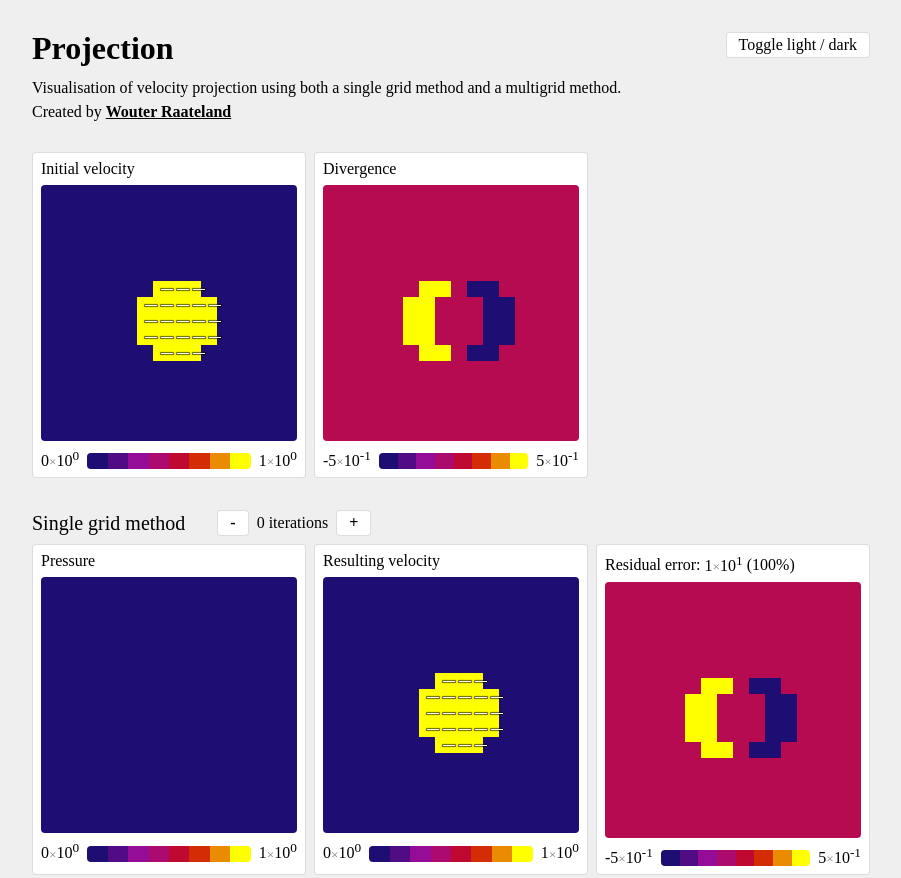
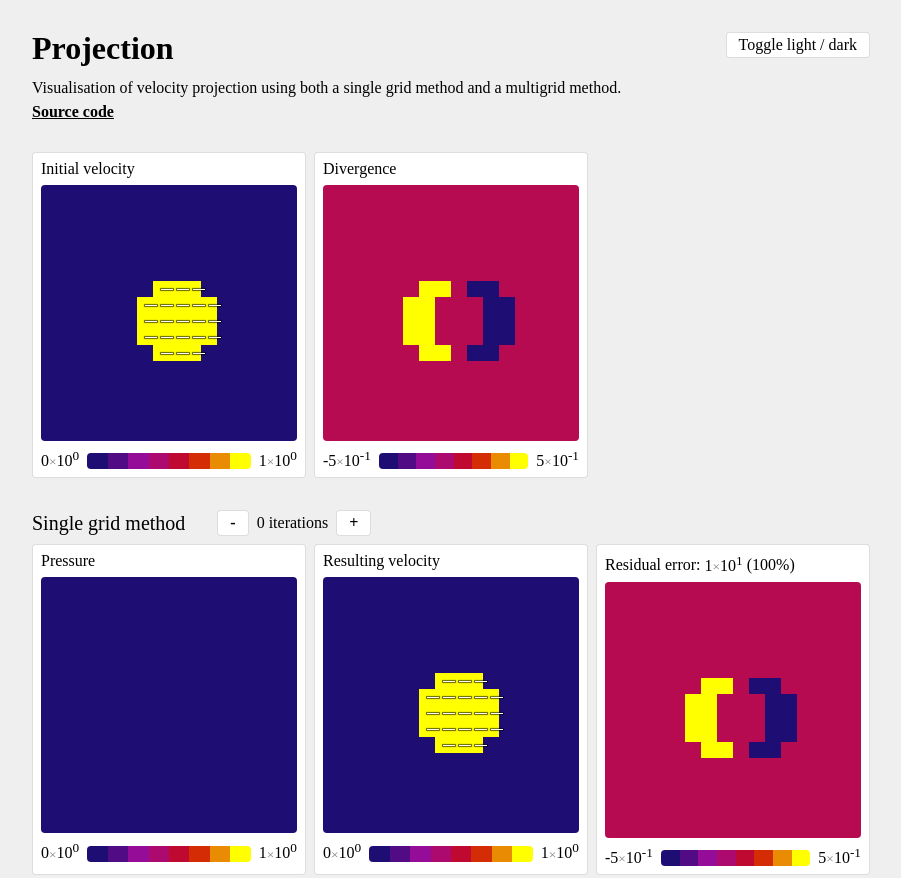
Before and after one commit to wouterraateland/multigrid, a plain HTML site: page index.html in a window 1280 px wide. Shown: the top 878 px of the page, without its empty margins (189-1090 px from the left). Drawn offline with Linux system fonts and the light colour scheme.

Commit message:
Add readme and link to github repo

```diff
--- a/index.html
+++ b/index.html
@@ -11,7 +11,7 @@
           <h1>Projection</h1>
           <div class="flex flex-col gap-2">
             <p>Visualisation of velocity projection using both a single grid method and a multigrid method.</h1>
-            <p>Created by <a href="https://wouterraateland.nl">Wouter Raateland</a></p>
+            <p><a href="https://github.com/wouterraateland/multigrid">Source code</a></p>
           </div>
         </header>
         <button class="border px-3 py-1 rounded-md bg-d-100" onclick="document.body.classList.toggle(`dark`)">Toggle light / dark</button>
```
Also changed, not shown: 1 other file.
